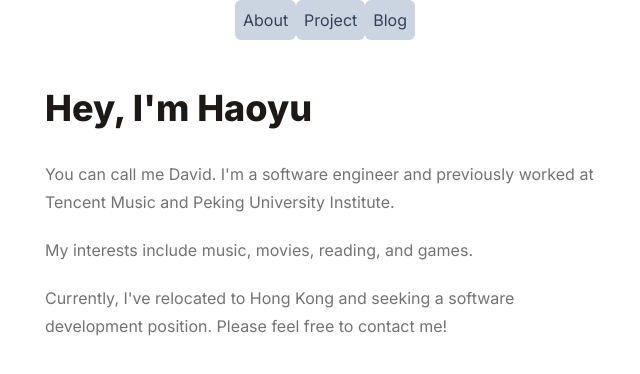
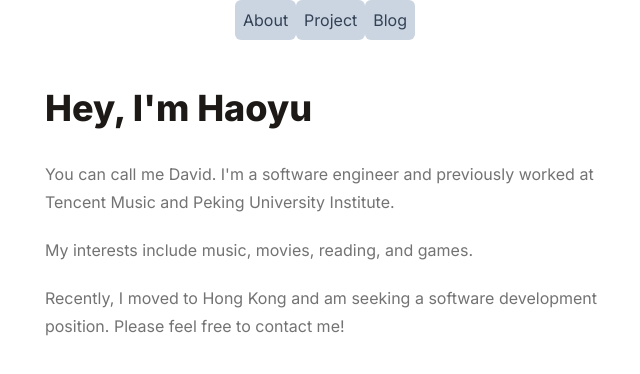
Before and after one commit to hidaviddong/daviddong.me, a React (Vite) app: page / in a window 1280 px wide. Shown: the top 374 px of the page, without its empty margins (315-955 px from the left). Built offline with nearby package versions, Linux system fonts and the light colour scheme; a web font is replaced by a local one.

Commit message:
fix: typo

```diff
--- a/src/About.jsx
+++ b/src/About.jsx
@@ -10,7 +10,7 @@ export default function About() {
                     My interests include music, movies, reading, and games.
                 </p>
                 <p>
-                    Currently, I've relocated to Hong Kong and seeking a software development position. Please feel free to contact me!
+                    Recently, I moved to Hong Kong and am seeking a software development position. Please feel free to contact me!
                 </p>
             </article>
         </main>
```
